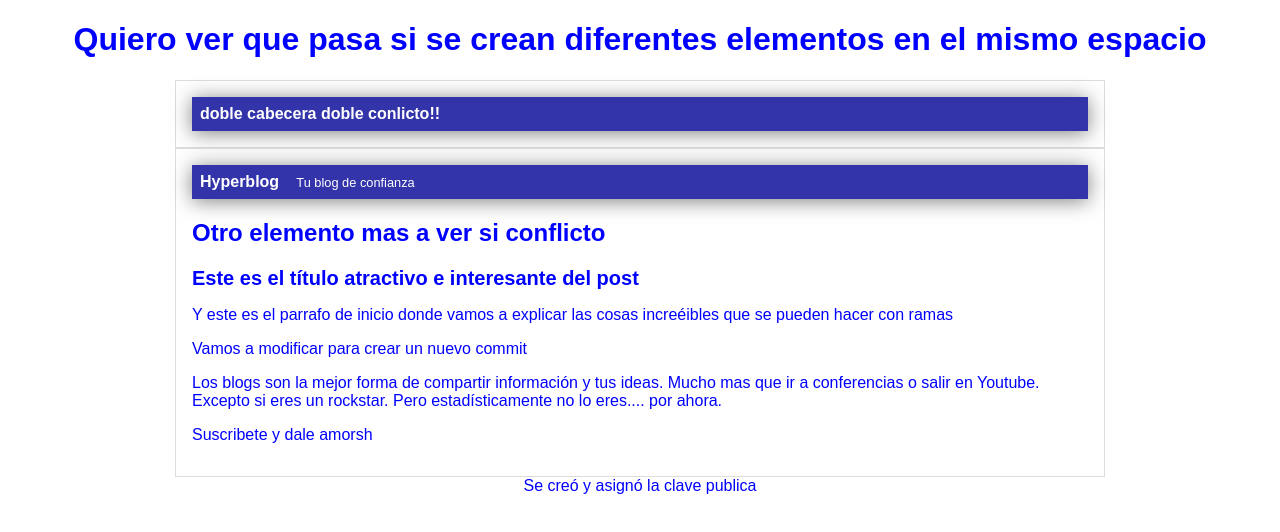
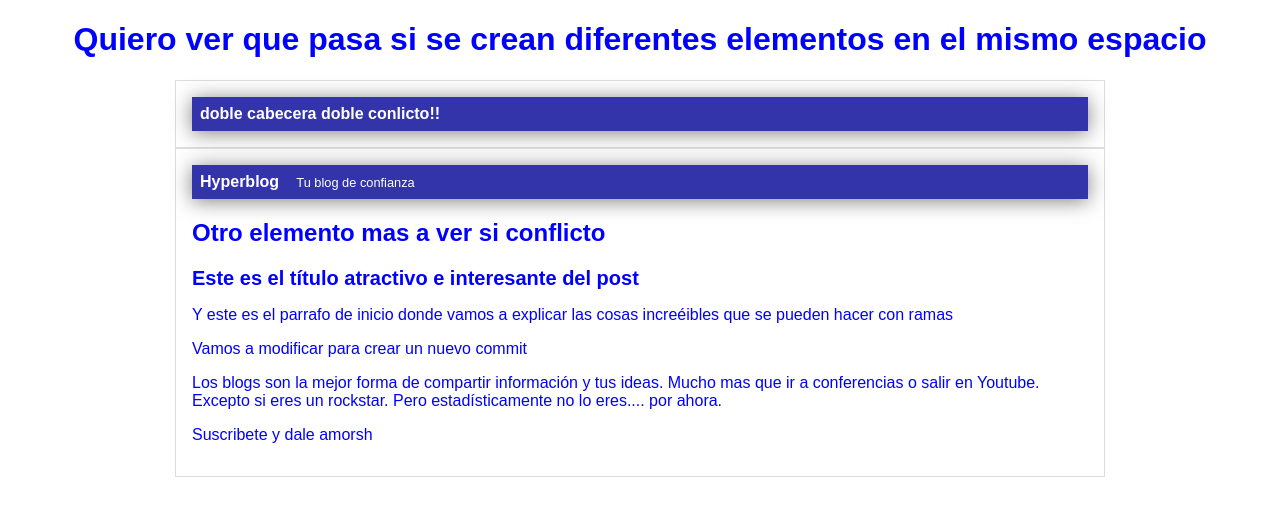
Before and after one commit to mauriciolopezalcarcel/hyperblog, a plain HTML site: page index.html in a window 1280 px wide. Drawn offline with Linux system fonts and the light colour scheme.

```diff
--- a/index.html
+++ b/index.html
@@ -27,6 +27,5 @@
         <p>Suscribete y dale amorsh</p>
     </div>
 </div>
-<div>Se creó y asignó la clave publica</div>
 </body>
 </html>
```
